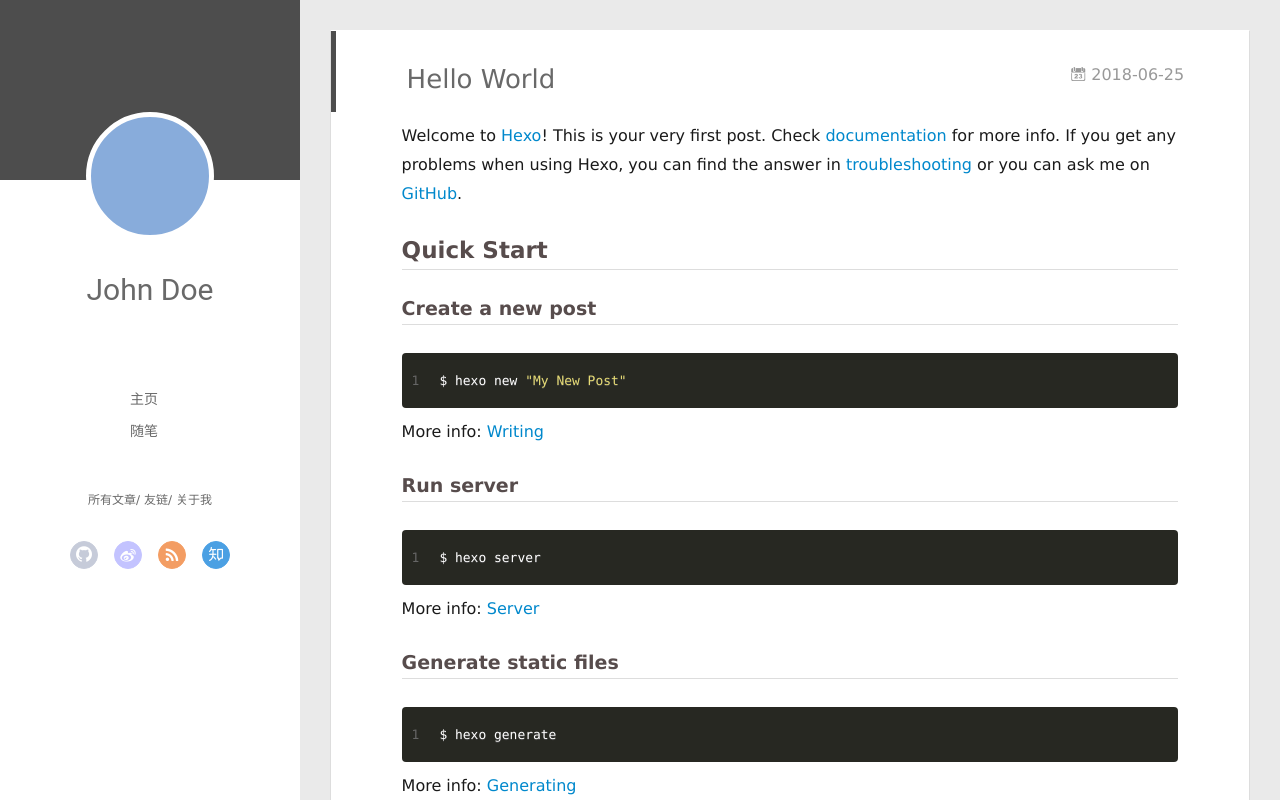
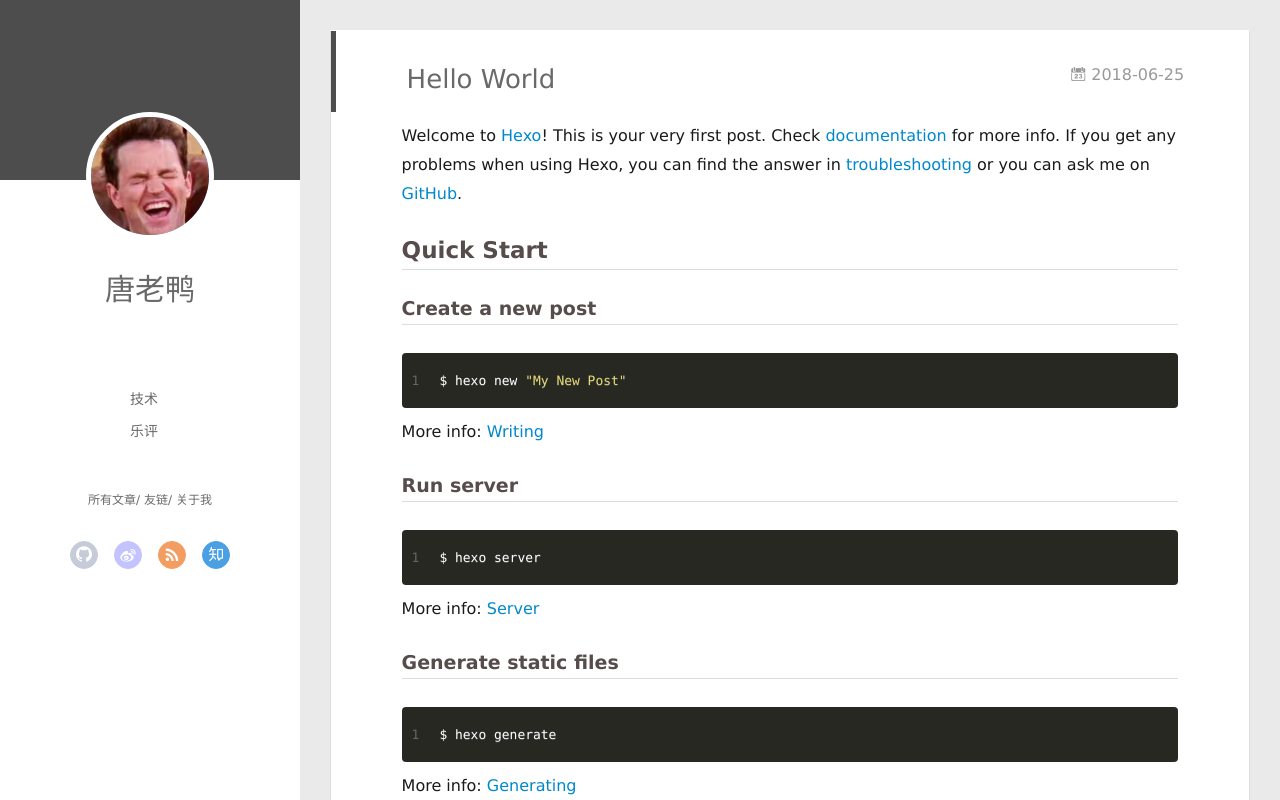
Before and after one commit to sylviatanggit/sylviatanggit.github.io, a plain HTML site: page index.html in a window 1280 px wide. Drawn offline with Linux system fonts and the light colour scheme; no server answers.

Commit message:
Site updated: 2018-06-25 20:00:04

```diff
--- a/index.html
+++ b/index.html
@@ -43,19 +43,19 @@
 <div class="intrude-less">
 	<header id="header" class="inner">
 		<a href="/" class="profilepic">
-			<img src="" class="js-avatar">
+			<img src="./img/mmexport1496409646980.jpg" class="js-avatar">
 		</a>
 		<hgroup>
-		  <h1 class="header-author"><a href="/">John Doe</a></h1>
+		  <h1 class="header-author"><a href="/">唐老鸭</a></h1>
 		</hgroup>
 
 
 		<nav class="header-menu">
 			<ul>
 
-				<li><a href="/">主页</a></li>
+				<li><a href="/">技术</a></li>
 
-				<li><a href="/tags/随笔/">随笔</a></li>
+				<li><a href="/tags/随笔/">乐评</a></li>
 
 			</ul>
 		</nav>
@@ -104,7 +104,7 @@
 				<img src="" class="js-avatar">
 			</div>
 			<hgroup>
-			  <h1 class="header-author js-header-author">John Doe</h1>
+			  <h1 class="header-author js-header-author">唐老鸭</h1>
 			</hgroup>
 
 
@@ -133,9 +133,9 @@
 				<ul style="width: 50%">
 
 
-					<li style="width: 50%"><a href="/">主页</a></li>
+					<li style="width: 50%"><a href="/">技术</a></li>
 
-					<li style="width: 50%"><a href="/tags/随笔/">随笔</a></li>
+					<li style="width: 50%"><a href="/tags/乐评/">乐评</a></li>
 
 				</ul>
 			</nav>
```
Also changed, not shown: img/mmexport1496409646980.jpg (added).
